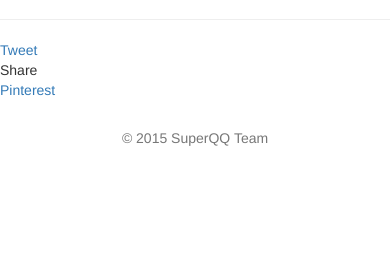
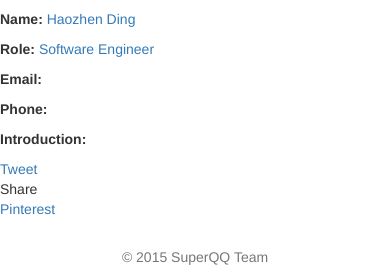
Before and after one commit to ruochenxu92/testproject_2, a Django app: template templates/task/Team/team.html in a window 390 px wide. Shown: the part 1073-1348 px from the top of the page. Before the commit the page ends 1219 px from the top, so only its background shows below. Run offline with Django 3.2, Linux system fonts and the light colour scheme; the template is opened without the code that fills it, so the values that code supplies are empty; parts of the project's set-up code (start-up, migrations or seed data) failed here and were passed over; some libraries are stand-ins or nearby versions.

Commit message:
team changes

```diff
--- a/templates/task/Team/team.html
+++ b/templates/task/Team/team.html
@@ -40,10 +40,34 @@
 </div>
 <hr>
 
+    <div class="row">
+    <div markdown="1" class="col-md-5"><img alt="Haozhen"
+                                            src="/static/images/team/Haozhen.jpg" class="img-circle"  width="400" height="300">
+    </div>
+    <div markdown="1" class="col-md-7"></p>
+        <p><strong>Name: </strong><a>Haozhen Ding</a></p>
+        <p><strong>Role: </strong><a>Software Engineer</a></p>
+        <p><strong>Email:</strong><a> </a></p>
+        <p><strong>Phone:</strong> <a></a></p>
 
-<div class="row">
-<div markdown="1" class="col-md-5"><img alt="Ranran Li"
-                                        src="/static/images/team/Ranran.jpg" class="img-circle"  width="400" height="300">
 
-<hr>
+
+        <p><strong>Introduction:
+
+        </strong>
+            <a>
+
+            </a>
+        </p>
+    </div>
+</div>
+
+
+
+
+
+
+
+
+
 {% endblock %}
```
